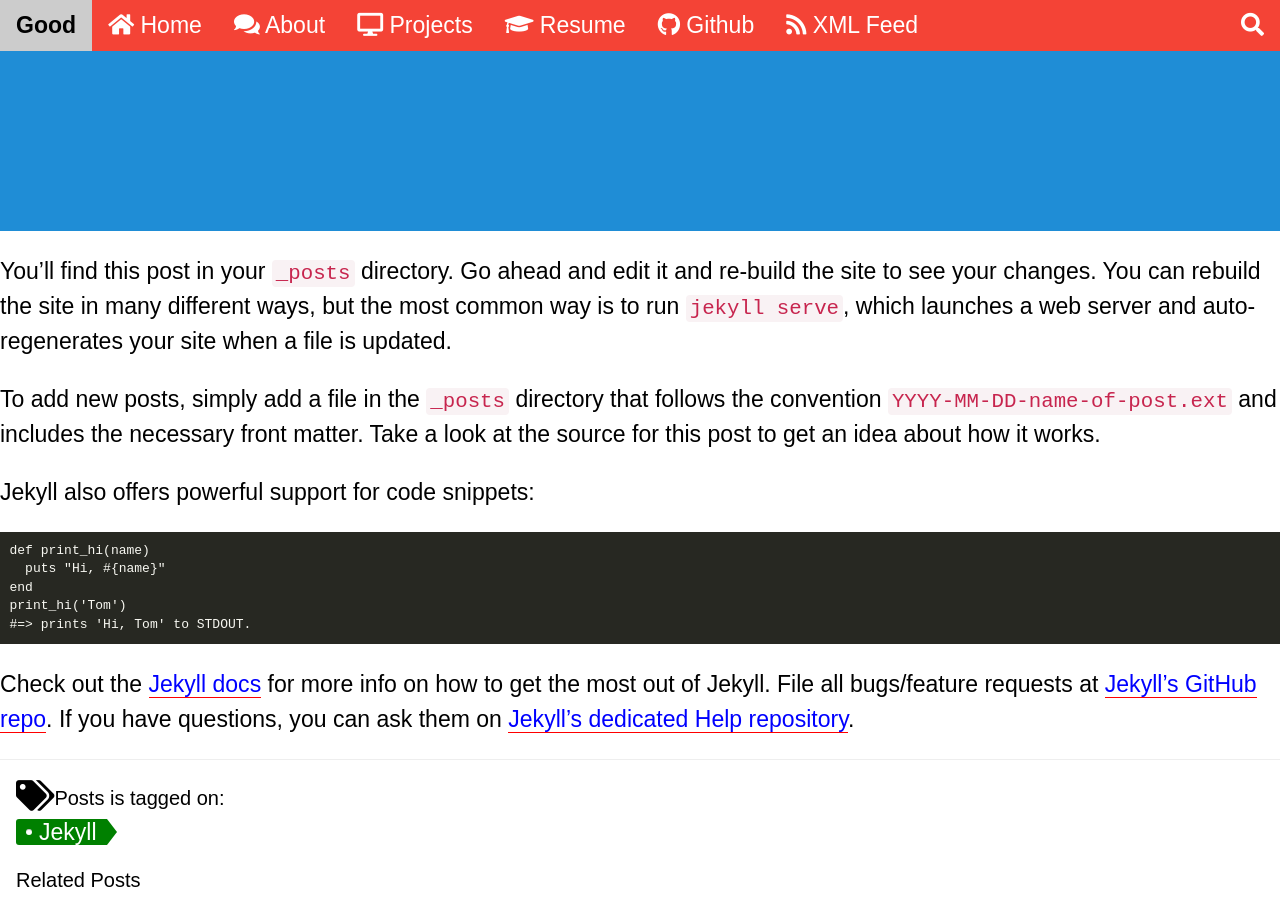
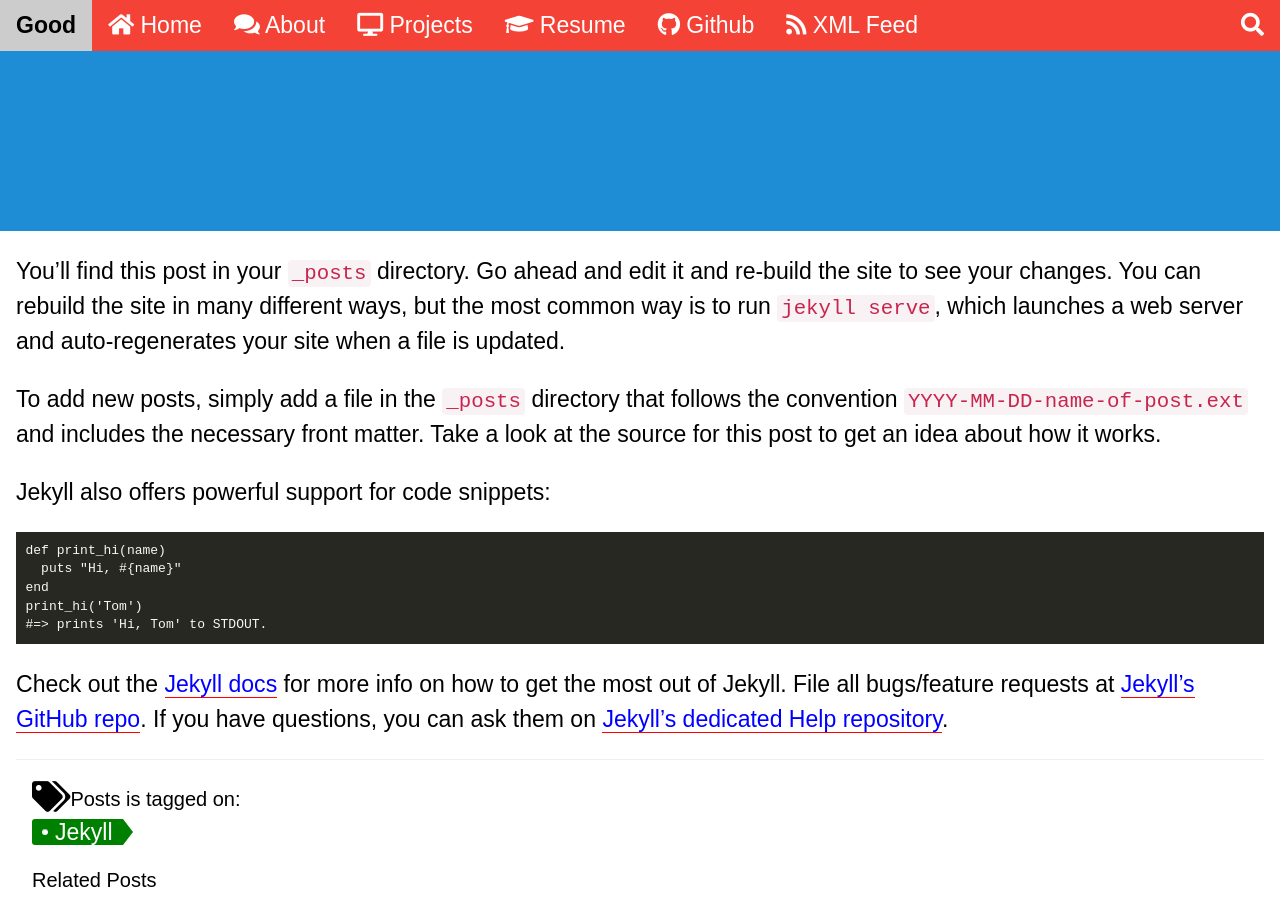
Before and after one commit to chipprogrammers/Good, a Jekyll site: the page built from _posts/2018-01-23-pagination-test3.md, in a window 1280 px wide and 900 px high, scrolled down 552 px. Built offline with Jekyll 4.4.1, drawn with Linux system fonts in a browser that asks for light colours; some web fonts are replaced; comment, search, counter and statistics services are not loaded.

Commit message:
Update post.html

```diff
--- a/_layouts/post.html
+++ b/_layouts/post.html
@@ -8,7 +8,7 @@
 {% include navbar.html %}
 {% include parallax.html %}
 <div class="content-wrapper">
-    <div class="content">
+    <div class="content w3-container">
 <article id="myLink">
     {{ content }}
 </article>
```
